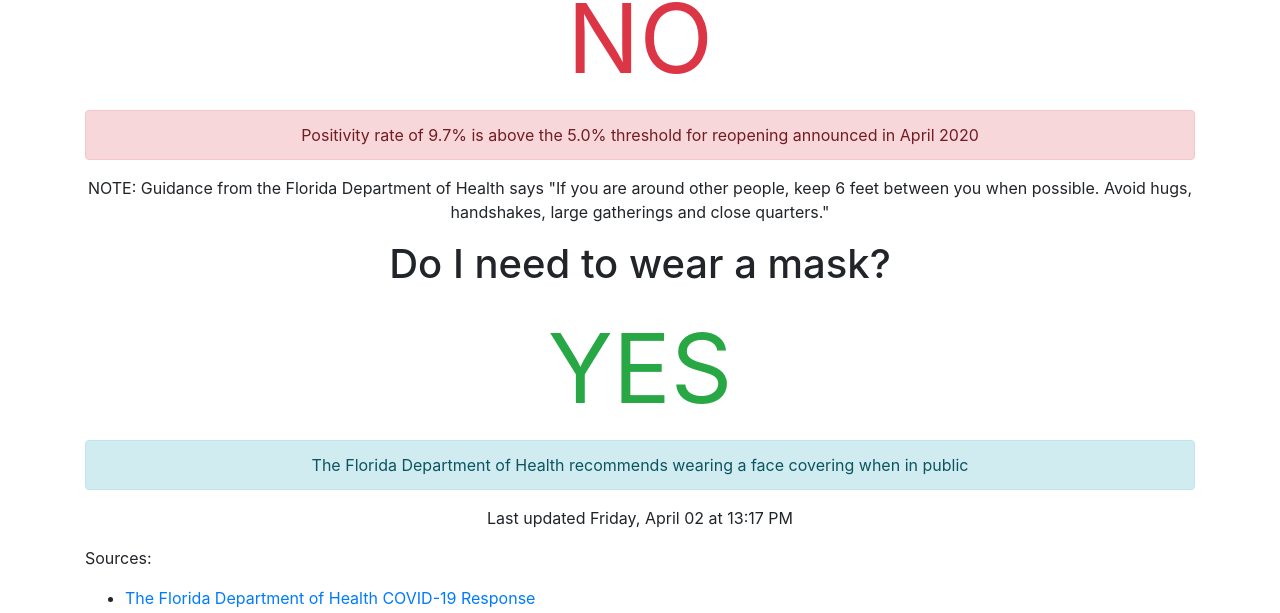
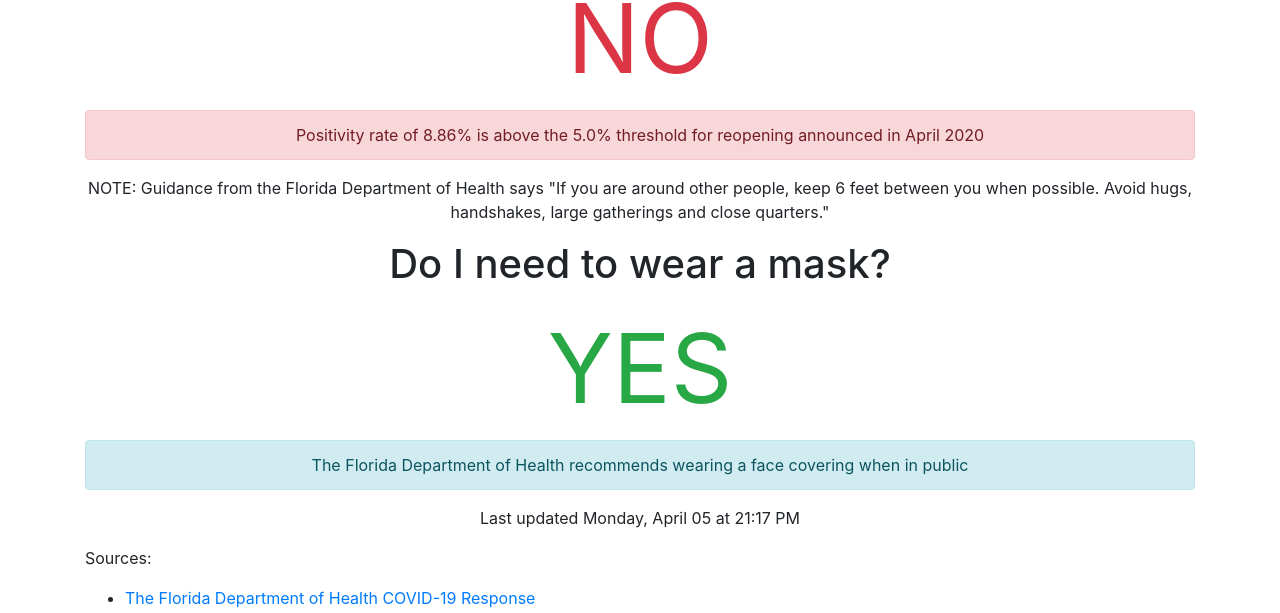
Before and after one commit to thinkjson/timeforchurch, a Jekyll site: the page built from index.md, in a window 1280 px wide. Shown: the part 138-751 px from the top of the page. Built offline with Jekyll 4.4.1, drawn with Linux system fonts in a browser that asks for light colours; our own code applies the rules of GitHub Pages for plain Markdown files.

Commit message:
Updating data

```diff
--- a/_includes/data.html
+++ b/_includes/data.html
@@ -1,7 +1,7 @@
 
     <h1>Is it safe to return to church?</h1>
     <div class="outcome text-danger">NO</div>
-    <div class="alert alert-danger" role="alert">Positivity rate of 9.7% is above the 5.0% threshold for reopening announced in April 2020</div>
+    <div class="alert alert-danger" role="alert">Positivity rate of 8.86% is above the 5.0% threshold for reopening announced in April 2020</div>
 
 
     <p>NOTE: Guidance from the Florida Department of Health says "If you are around other people, keep 6 feet between you when possible. Avoid hugs, handshakes, large gatherings and close quarters."</p>
@@ -10,4 +10,4 @@
     <div class="outcome text-success">YES</div>
     <div class="alert alert-info" role="alert">The Florida Department of Health recommends wearing a face covering when in public</div>
 
-    <p>Last updated Friday, April 02 at 13:17 PM</p>
+    <p>Last updated Monday, April 05 at 21:17 PM</p>
```
